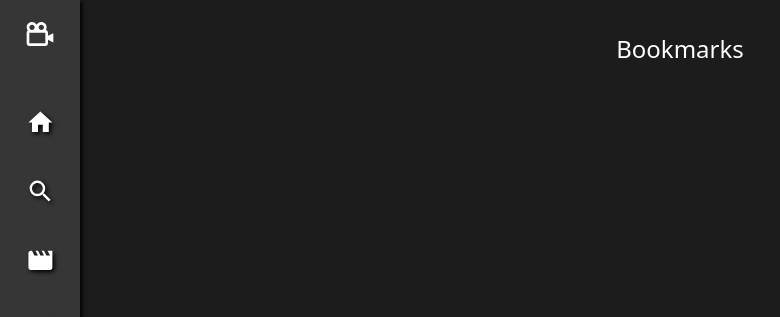
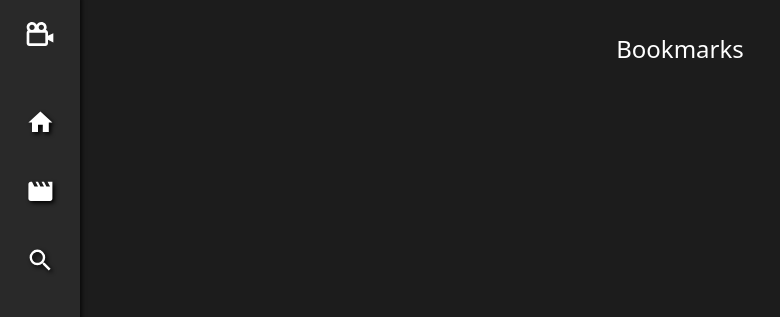
Before and after one commit to devXprite/MoviesPrix, a Next.js app: page /bookmarks in a window 1280 px wide. Shown: the top 317 px of the page, without its empty margins (0-780 px from the left). Built offline with nearby package versions, Linux system fonts and the light colour scheme.

Commit message:
add all files

```diff
--- a/app/globals.scss
+++ b/app/globals.scss
@@ -9,11 +9,14 @@
   box-sizing: border-box;
 }
 
+html,body{
+  height:100%;
+}
+
 body {
   background-color: $backgroundColor;
   color: $textColor;
   display: grid;
-  min-height: 100vh;
   grid-template-columns: 5rem auto;
   font-family: system-ui, -apple-system, BlinkMacSystemFont,'Rubik', 'Segoe UI', Roboto, Oxygen, Ubuntu, Cantarell, 'Open Sans', 'Helvetica Neue', sans-serif;
 
@@ -21,7 +24,6 @@ body {
 
 main {
   padding: 1rem;
-  height: 100vh;
   overflow-y: scroll;
 }
 
@@ -66,7 +68,15 @@ a {
 @media screen and (max-width: $mobile) {
   body {
     grid-template-columns: none;
-    grid-template-rows: 4rem auto;
+    grid-template-rows: auto 3rem;
+  }
+
+  main{
+    order: 1;
+  }
+
+  nav{
+    order: 2;
   }
 
   .cardContainer {
--- a/components/Card/card.scss
+++ b/components/Card/card.scss
@@ -19,7 +19,7 @@
     border-radius: 0.4rem;
     scroll-snap-align: start;
     transition: all 0.3s ease-in-out;
-    box-shadow: 3px 3px 8px #000000c2;
+    box-shadow: 3px 3px 6px hsla(0, 0%, 0%, 0.7);
 
     .image {
         height: 100%;
@@ -127,6 +127,10 @@
         width: 9rem;
         height: 12.5rem;
 
+        &:hover{
+            transform: none;
+        }
+
         .rating {
             font-size: 0.7rem;
         }
--- a/components/Nav/index.jsx
+++ b/components/Nav/index.jsx
@@ -13,32 +13,36 @@ const routesArray = [
     {
         title: 'Home',
         path: '/',
+        pathRegex: /^\/$/,
         icon: <MdHome/>
+    },
+    {
+        title: 'Movies',
+        path: '/movies',
+        pathRegex: /^\/movies/,
+        icon: <MdMovie/>
     },
     {
         title: 'Search',
         path: '/search',
+        pathRegex: /^\/search/,
         icon: <MdSearch/>
-    },
-    {
-        title: 'Movies',
-        path: '/movies',
-        icon: <MdMovie/>
     },
     {
         title: 'Series',
         path: '/series',
+        pathRegex: /^\/series/,
         icon: <MdTv/>
     },
     {
         title: 'Bookmarks',
         path: '/bookmarks',
+        pathRegex: /^\/bookmarks/,
         icon: <MdBookmarks/>
     }
 ]
 
 export default function Nav() {
-
     return (
         <nav className='NavBar'>
             <div className="logo">
@@ -50,7 +54,7 @@ export default function Nav() {
                         <Link
                             key={route.title}
                             href={route.path}
-                            className={usePathname() === route.path ? 'active' : ''}
+                            className={route.pathRegex.test(usePathname()) ? 'active' : ''}
                         >
                             {route.icon}
                         </Link>
--- a/components/Nav/nav.scss
+++ b/components/Nav/nav.scss
@@ -1,12 +1,13 @@
 @import "../../app/variables.scss";
 
 nav {
-    background-color: lighten($backgroundColor, 10%);
+    background-color: lighten($backgroundColor, 5%);
     padding: 1rem;
     display: flex;
     flex-direction: column;
     align-items: center;
-    box-shadow: #000 2px 2px 4px;
+    box-shadow: rgb(0 0 0 / 70%) 2px -2px 4px;
+    z-index: 2;
 
     .logo {
         font-size: 2rem;
@@ -39,11 +40,9 @@ nav {
     }
 
     @media screen and (max-width: $mobile) {
-        & {
             flex-direction: row;
-            margin: 0.5rem;
-            border-radius: 0.5rem;
-        }
+            // margin: 0.5rem;
+            // border-radius: 0.5rem;
 
         .logo {
             display: none;
```
Also changed, not shown: public/manifest.json (added).
